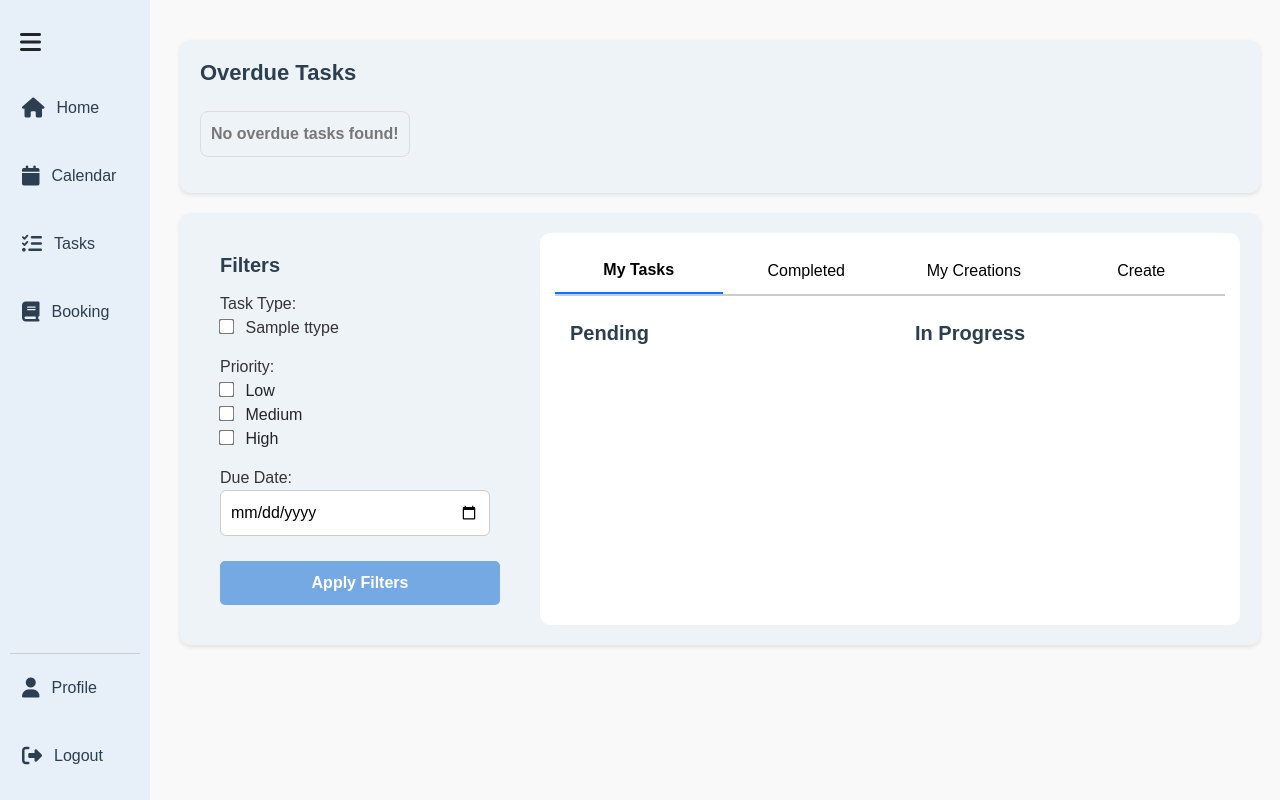
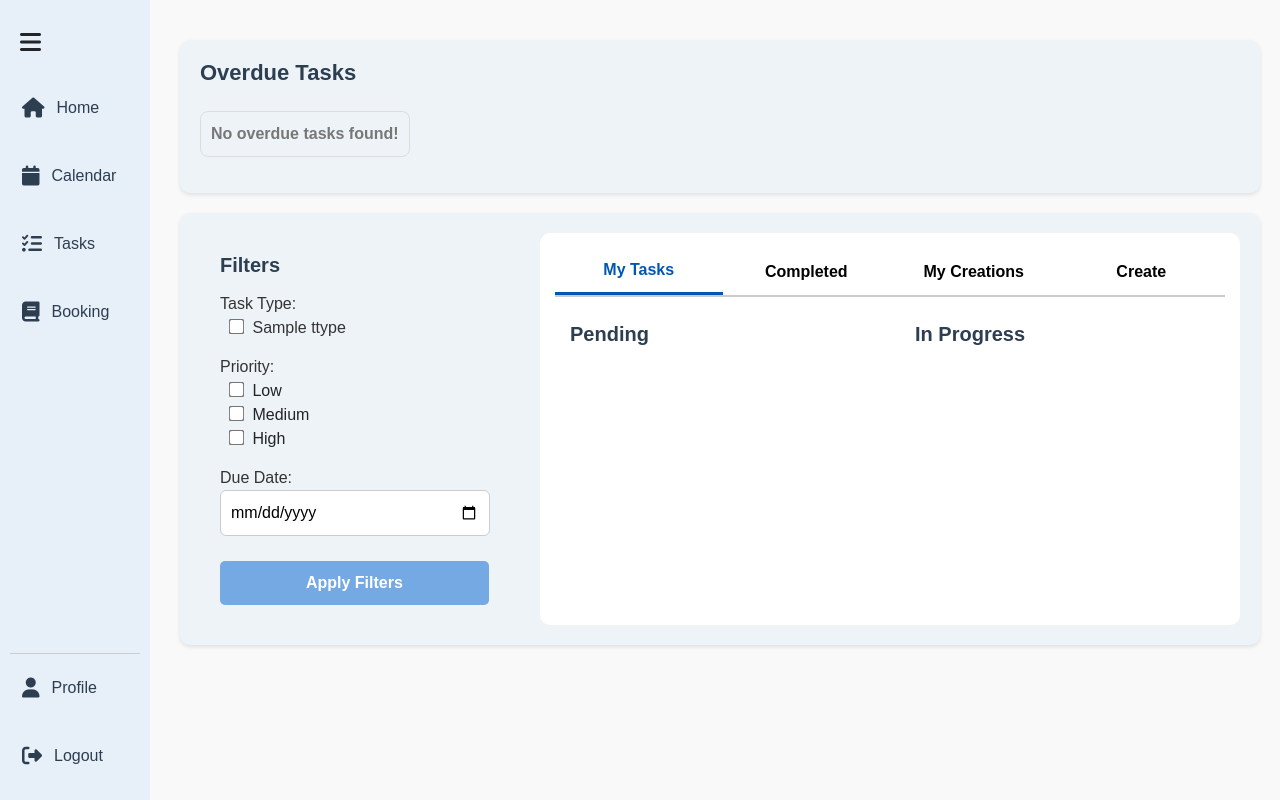
Before and after one commit to sirithatthamrong/SWE-P1, a Flask app: template app/templates/tasks.html in a window 1280 px wide. Run offline with Flask 3, Linux system fonts and the light colour scheme; the template is opened without the code that fills it: most values are stand-ins (such as "Sample title", 1, 10 or a date in 2020).

Commit message:
style(tasks)

```diff
--- a/app/static/css/tasks.css
+++ b/app/static/css/tasks.css
@@ -169,6 +169,7 @@ body {
     margin-bottom: 10px;
 }
 
+/* Add hover effect for tabs */
 .tab-button {
     flex: 1;
     padding: 10px;
@@ -177,11 +178,20 @@ body {
     border: none;
     outline: none;
     text-align: center;
+    font-weight: bold;
+    transition: background-color 0.3s ease, color 0.3s ease; /* Smooth transition */
 }
 
+.tab-button:hover {
+    background-color: #e1e0e0; /* Light gray background on hover */
+    color: #0056b3; /* Change text color to blue */
+}
+
+/* Ensure the active tab remains distinguishable */
 .tab-button.active {
-    border-bottom: 2px solid #007bff;
+    border-bottom: 3px solid #0056b3;
     font-weight: bold;
+    color: #0056b3
 }
 
 .tab-content {
@@ -263,16 +273,17 @@ body {
     width: 300px;
 }
 
+
 /* Improve spacing and alignment for checkboxes */
 .filter-section label{
     font-size: 16px;
-    /*font-weight: bold;*/
     color: #333;
     cursor: pointer;
 }
 
 .filter-section input[type="checkbox"] {
-    margin-right: 8px;
+    margin-left: 10px;
+    margin-right: 5px;
     transform: scale(1.2); /* Slightly enlarge checkboxes */
 }
 
@@ -283,7 +294,7 @@ body {
     color: white;
     border: none;
     cursor: pointer;
-    width: 100%;
+    width: 96%;
     border-radius: 5px;
     font-weight: bold;
     font-size: 16px;
```
